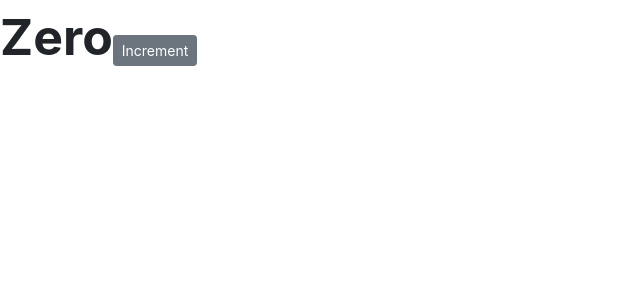
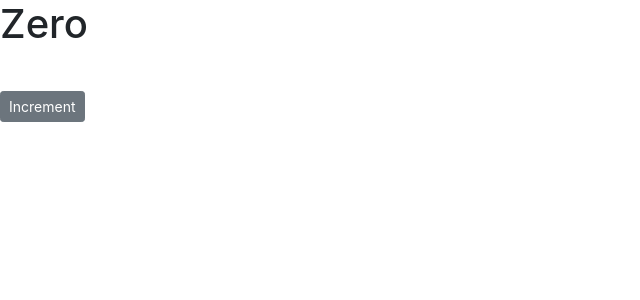
Before and after one commit to hocyadav/react_counter_app, a React (Create React App) app: page / in a window 1280 px wide. Shown: the top 300 px of the page, without its empty margins (0-640 px from the left). Built offline with nearby package versions, Linux system fonts and the light colour scheme.

Commit message:
add jsx expression and call jsx expression

```diff
--- a/src/compnents/Counter.jsx
+++ b/src/compnents/Counter.jsx
@@ -19,7 +19,8 @@ class Counter extends Component {
 
     formatCount(){
         const {count} = this.state; //object destructuring
-        return count === 0 ? "Zero" : count;//ctrl + d : multi select
+        const jsxExpression = <h1>Zero</h1>;//we can pass JSX expression
+        return count === 0 ? jsxExpression : count;//ctrl + d : multi select
     }
 }
 export default Counter;
```
